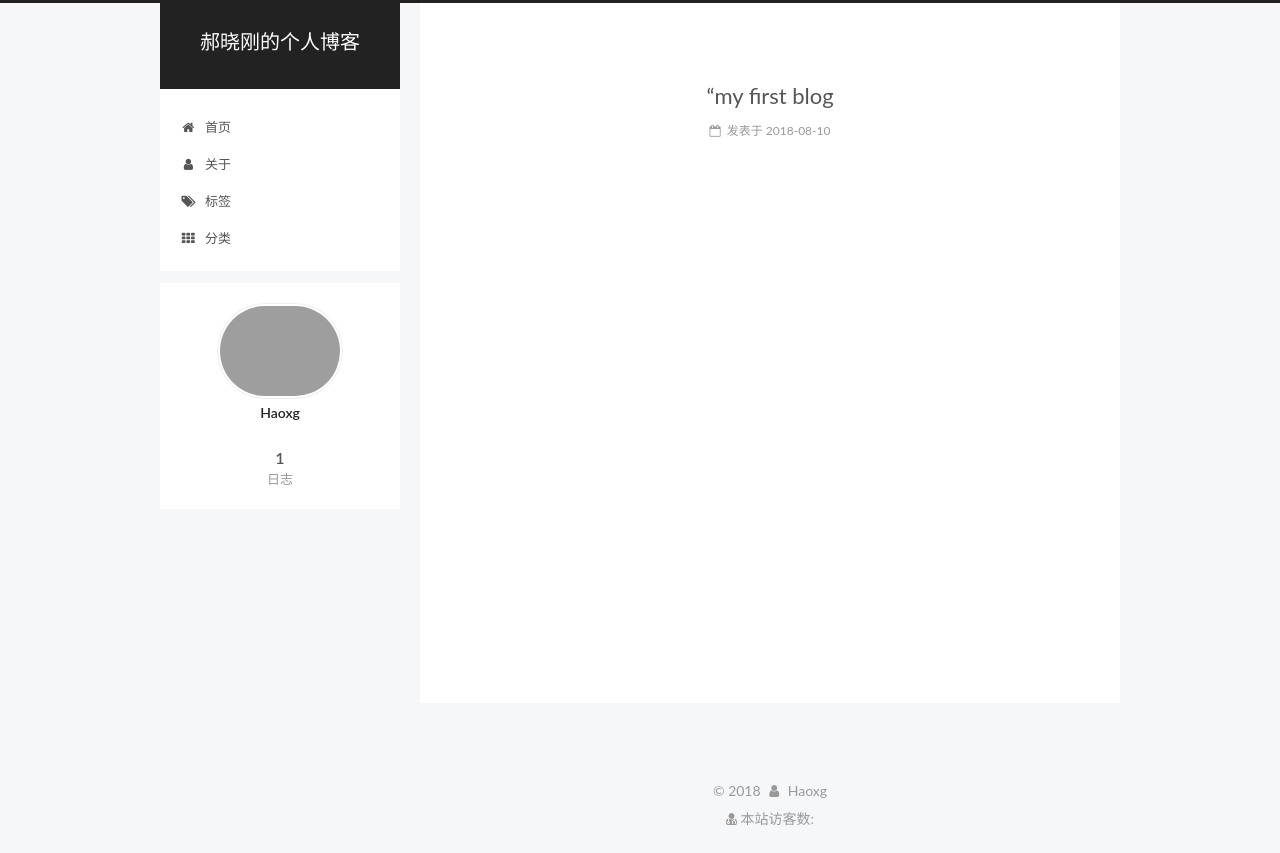
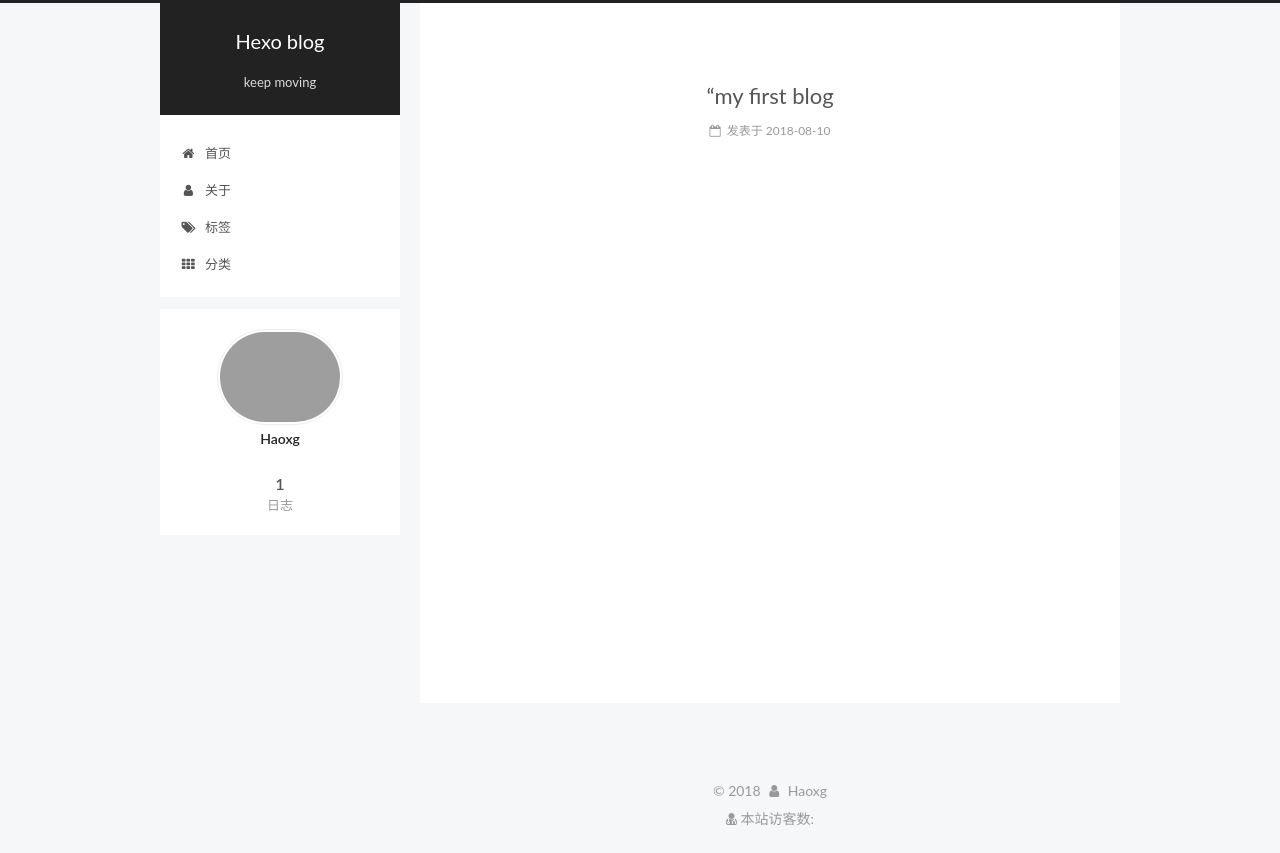
Before and after one commit to haoxiaogang/haoxiaogang.github.io, a plain HTML site: page index.html in a window 1280 px wide. Drawn offline with Linux system fonts and the light colour scheme; some packages are replaced by stand-ins of ours; grey boxes are pictures that could not be loaded; a script that the page names is missing.

Commit message:
Site updated: 2018-09-29 16:31:42

```diff
--- a/index.html
+++ b/index.html
@@ -80,12 +80,12 @@
 
 
 <meta property="og:type" content="website">
-<meta property="og:title" content="郝晓刚的个人博客">
+<meta property="og:title" content="Hexo blog">
 <meta property="og:url" content="http://yoursite.com/index.html">
-<meta property="og:site_name" content="郝晓刚的个人博客">
+<meta property="og:site_name" content="Hexo blog">
 <meta property="og:locale" content="zh-Hans">
 <meta name="twitter:card" content="summary">
-<meta name="twitter:title" content="郝晓刚的个人博客">
+<meta name="twitter:title" content="Hexo blog">
 
 
 
@@ -121,7 +121,7 @@
 
 
 
-  <title>郝晓刚的个人博客</title>
+  <title>Hexo blog</title>
 
 
 
@@ -152,12 +152,12 @@
     <div class="custom-logo-site-title">
       <a href="/"  class="brand" rel="start">
         <span class="logo-line-before"><i></i></span>
-        <span class="site-title">郝晓刚的个人博客</span>
+        <span class="site-title">Hexo blog</span>
         <span class="logo-line-after"><i></i></span>
       </a>
     </div>
 
-        <p class="site-subtitle"></p>
+        <p class="site-subtitle">keep moving</p>
 
   </div>
 
@@ -258,7 +258,7 @@
     </span>
 
     <span hidden itemprop="publisher" itemscope itemtype="http://schema.org/Organization">
-      <meta itemprop="name" content="郝晓刚的个人博客">
+      <meta itemprop="name" content="Hexo blog">
     </span>
 
 
```
Also changed, not shown: 2018/08/10/“my-first-blog/index.html (+5 -5 lines), about/index.html (+4 -4 lines), archives/2018/08/index.html (+6 -6 lines), archives/2018/index.html (+6 -6 lines), archives/index.html (+6 -6 lines), tags/index.html (+4 -4 lines).
